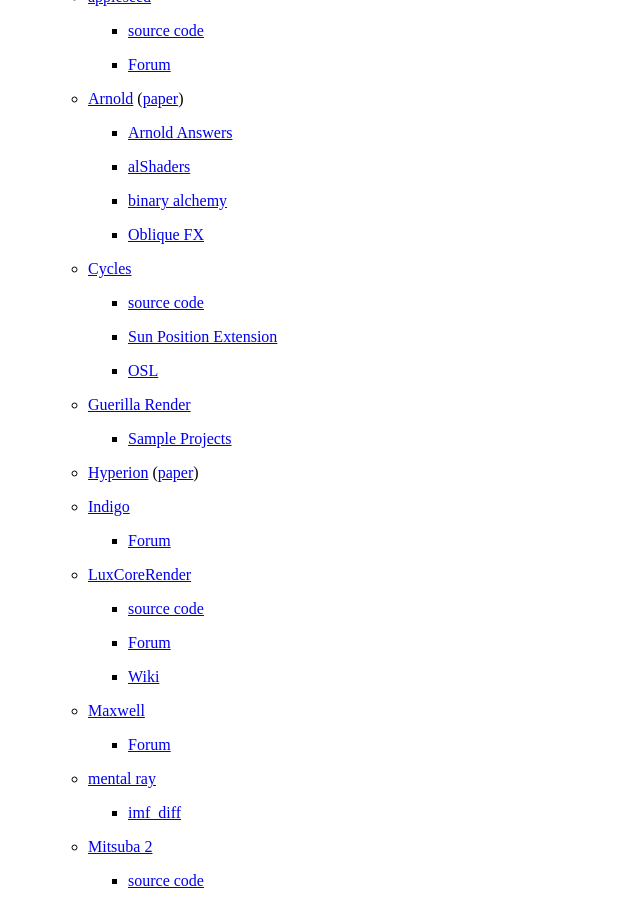
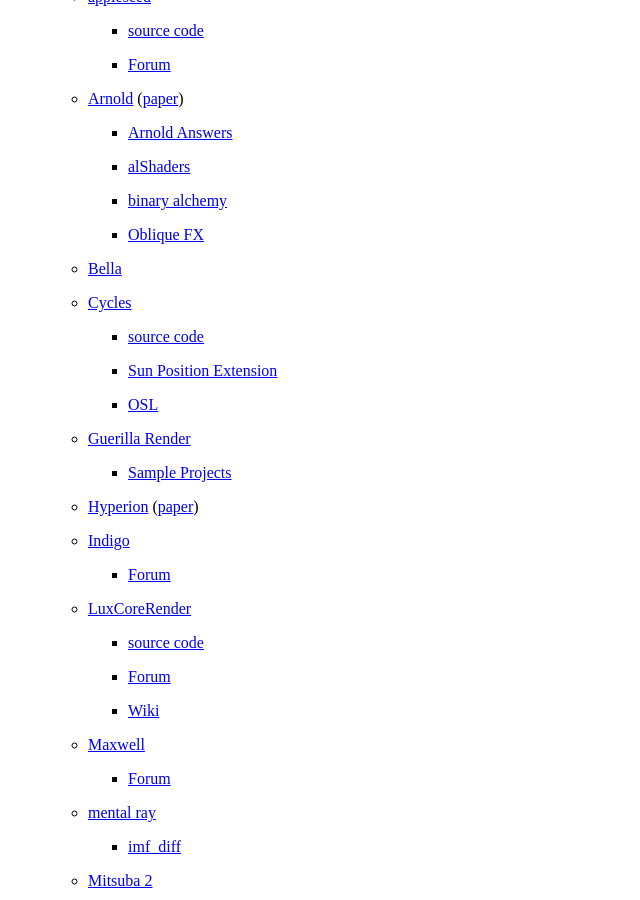
Before and after one commit to wahn/jan_walter_org, a Jekyll site: the page built from links/index.md, in a window 1280 px wide and 900 px high, scrolled down 1995 px. Shown: the whole window, without its empty margins (0-640 px from the left). Built offline with Jekyll 4.4.1, drawn with Linux system fonts in a browser that asks for light colours; Markdown is read by kramdown in place of the engine named in the settings.

Commit message:
Add Bella renderer.

```diff
--- a/links/index.md
+++ b/links/index.md
@@ -138,6 +138,8 @@
         <!-- + [kettle](https://bitbucket.org/Kettle/kettle_uber/wiki/Home) -->
 
         + [Oblique FX](https://github.com/madesjardins/Obq_Shaders)
+
+    - [Bella](https://bellarender.com)
 
     - [Cycles](https://www.cycles-renderer.org)
 
```
